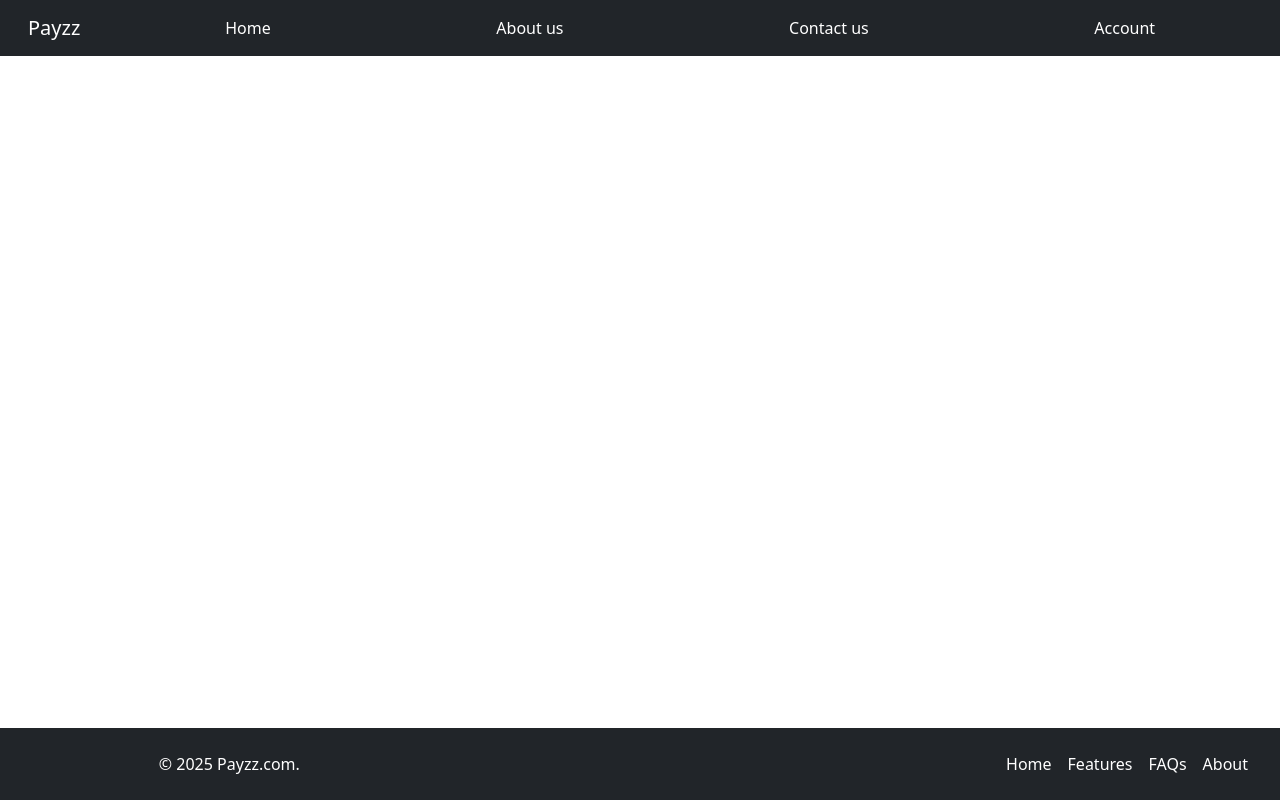
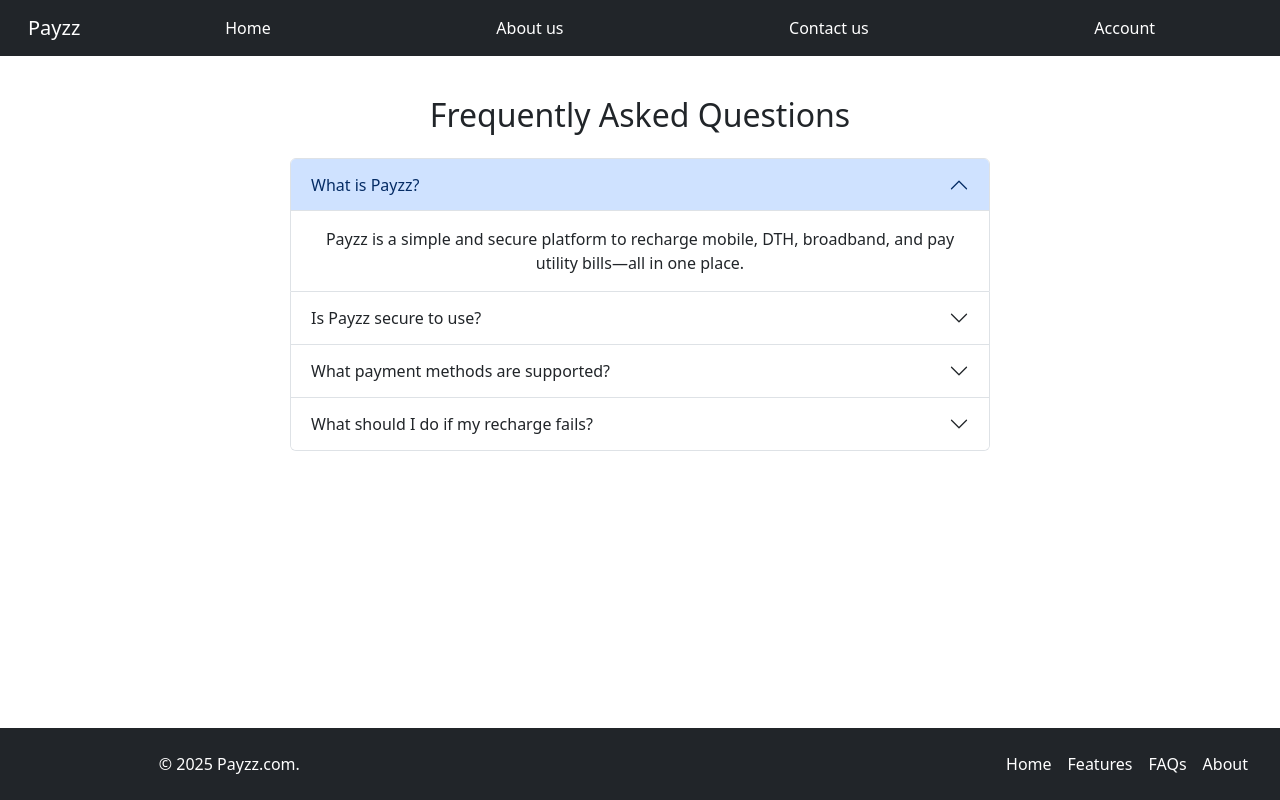
Before and after one commit to Yuvi00Chauhan/Payzz, a React (Create React App) app: page /faq in a window 1280 px wide. Built offline with nearby package versions, Linux system fonts and the light colour scheme.

Commit message:
added FAQ Page

```diff
--- a/src/App.js
+++ b/src/App.js
@@ -14,7 +14,7 @@ import { BrowserRouter, Route, Routes, Navigate } from "react-router-dom";
 import GasBill from "./Components/GasBill";
 import About from "./Components/About";
 import Account from "./Components/Account";
-
+import FAQ from "./Components/FAQ";
 function App() {
   return (
     <>
@@ -43,11 +43,11 @@ function MainContent() {
           <Route path="/gas-bill-pay" element={<GasBill />} />
           <Route path="/about" element={<About />} />
           <Route path="/account" element={<Account />} />
-
+          <Route path="/faq" element={<FAQ />} />
 
           {/* <Route path="/contact" element={<ContactUs />} />
           <Route path="/features" element={<FeaturePage />} />
-          <Route path="/faqs" element={<FAQsPage />} /> */}
+           */}
         </Routes>
         <Footer />
       </div>
--- /dev/null
+++ b/src/Components/FAQ.jsx
@@ -0,0 +1,116 @@
+import React from "react";
+
+function FAQ() {
+  return (
+    <div className="container my-5 py-5">
+      <h2 className="text-center mb-4">Frequently Asked Questions</h2>
+      <div className="accordion mx-auto" id="faqAccordion" style={{ maxWidth: "700px" }}>
+        {/* FAQ 1 */}
+        <div className="accordion-item">
+          <h2 className="accordion-header" id="headingOne">
+            <button
+              className="accordion-button"
+              type="button"
+              data-bs-toggle="collapse"
+              data-bs-target="#collapseOne"
+              aria-expanded="true"
+              aria-controls="collapseOne"
+            >
+              What is Payzz?
+            </button>
+          </h2>
+          <div
+            id="collapseOne"
+            className="accordion-collapse collapse show"
+            aria-labelledby="headingOne"
+            data-bs-parent="#faqAccordion"
+          >
+            <div className="accordion-body">
+              Payzz is a simple and secure platform to recharge mobile, DTH, broadband, and pay utility bills—all in one place.
+            </div>
+          </div>
+        </div>
+
+        {/* FAQ 2 */}
+        <div className="accordion-item">
+          <h2 className="accordion-header" id="headingTwo">
+            <button
+              className="accordion-button collapsed"
+              type="button"
+              data-bs-toggle="collapse"
+              data-bs-target="#collapseTwo"
+              aria-expanded="false"
+              aria-controls="collapseTwo"
+            >
+              Is Payzz secure to use?
+            </button>
+          </h2>
+          <div
+            id="collapseTwo"
+            className="accordion-collapse collapse"
+            aria-labelledby="headingTwo"
+            data-bs-parent="#faqAccordion"
+          >
+            <div className="accordion-body">
+              Yes. Payzz uses end-to-end encryption and secure payment gateways to protect your transactions.
+            </div>
+          </div>
+        </div>
+
+        {/* FAQ 3 */}
+        <div className="accordion-item">
+          <h2 className="accordion-header" id="headingThree">
+            <button
+              className="accordion-button collapsed"
+              type="button"
+              data-bs-toggle="collapse"
+              data-bs-target="#collapseThree"
+              aria-expanded="false"
+              aria-controls="collapseThree"
+            >
+              What payment methods are supported?
+            </button>
+          </h2>
+          <div
+            id="collapseThree"
+            className="accordion-collapse collapse"
+            aria-labelledby="headingThree"
+            data-bs-parent="#faqAccordion"
+          >
+            <div className="accordion-body">
+              We support UPI, credit/debit cards, net banking, and wallets like Paytm, PhonePe, and Google Pay.
+            </div>
+          </div>
+        </div>
+
+        {/* FAQ 4 */}
+        <div className="accordion-item">
+          <h2 className="accordion-header" id="headingFour">
+            <button
+              className="accordion-button collapsed"
+              type="button"
+              data-bs-toggle="collapse"
+              data-bs-target="#collapseFour"
+              aria-expanded="false"
+              aria-controls="collapseFour"
+            >
+              What should I do if my recharge fails?
+            </button>
+          </h2>
+          <div
+            id="collapseFour"
+            className="accordion-collapse collapse"
+            aria-labelledby="headingFour"
+            data-bs-parent="#faqAccordion"
+          >
+            <div className="accordion-body">
+              If your recharge fails, don’t worry. Your money will be refunded within 2-3 business days. You can also contact our support team for help.
+            </div>
+          </div>
+        </div>
+      </div>
+    </div>
+  );
+}
+
+export default FAQ;
--- a/src/Components/Footer.jsx
+++ b/src/Components/Footer.jsx
@@ -3,6 +3,7 @@ import "./Footer.css";
 import { useNavigate } from "react-router-dom";
 import { goAbout } from "./GlobalFunctions";
 import { goHome } from "./GlobalFunctions";
+import { goFAQ } from "./GlobalFunctions";
 function Footer() {
   const navigate = useNavigate();
   return (
@@ -22,7 +23,7 @@ function Footer() {
           </a>
         </li>
         <li className="nav-item footLinks">
-          <a href="#" className="nav-link px-2 text-white">
+          <a href="#" className="nav-link px-2 text-white" onClick={(e) => goFAQ(navigate, e)}>
             FAQs
           </a>
         </li>
--- a/src/Components/GlobalFunctions.jsx
+++ b/src/Components/GlobalFunctions.jsx
@@ -42,3 +42,12 @@ export function goGasRecharge(navigate, e) {
       export function goAccount(navigate, e) {
         navigate("/account");
       }
+      export function goContact(navigate, e) {
+        navigate("/contact");
+      }
+      export function goFeatures(navigate, e) {
+        navigate("/features");
+      }
+      export function goFAQ(navigate, e) {
+        navigate("/faq");
+      }
```
